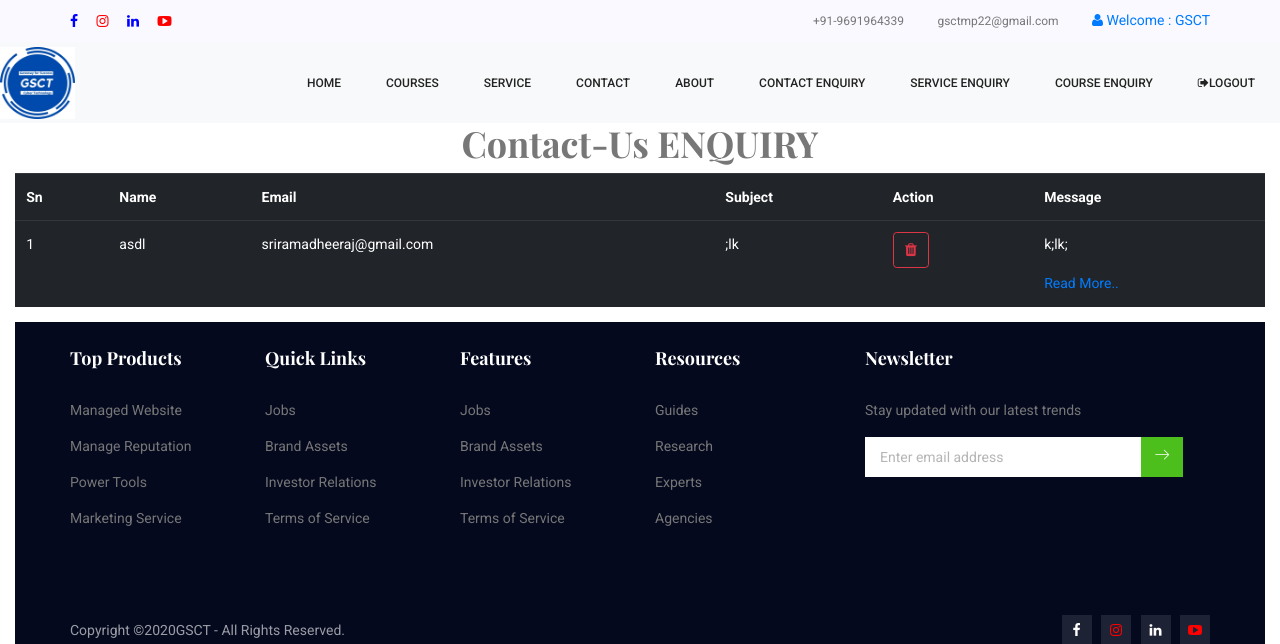
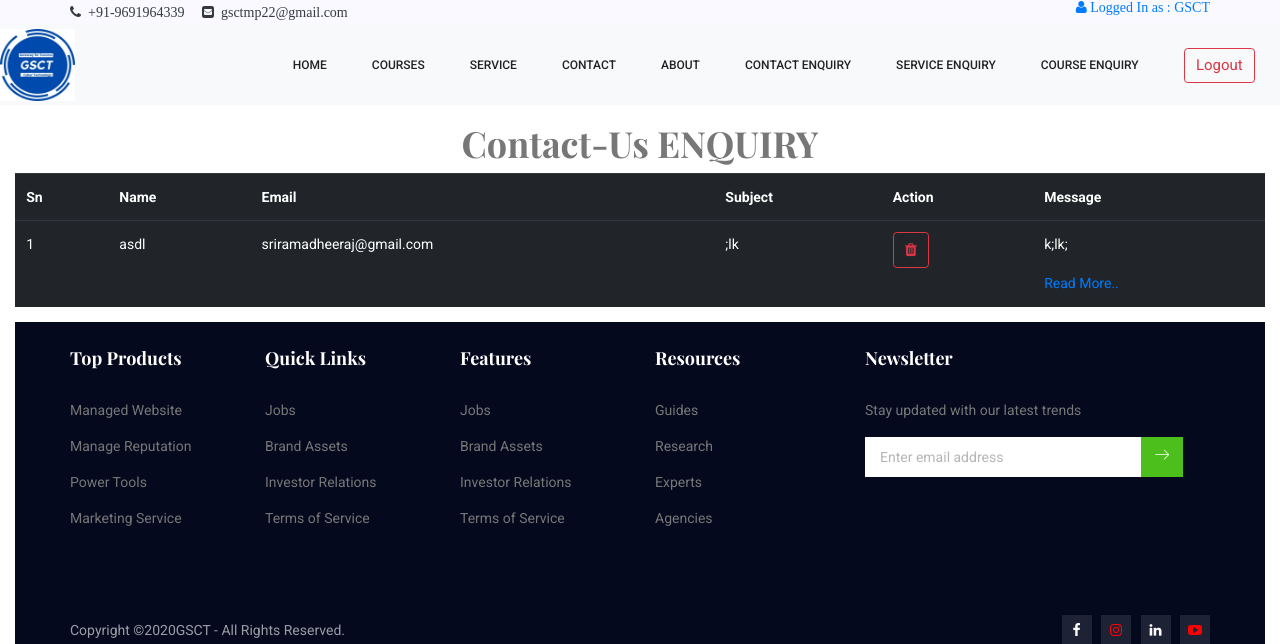
Before and after one commit to gsctmp22/gsctinstitute, a Django app: page /contactenqlist/ in a window 1280 px wide. Shown: the top 644 px of the page. Run offline with Django 3.2, Linux system fonts and the light colour scheme; a user stored in the database is signed in; data comes from the database, SQL or seed files in the repository; both versions use the stored data as it was after the commit; some libraries are stand-ins or nearby versions.

Commit message:
navbar edited

```diff
--- a/template/adminapp/contactuslist.html
+++ b/template/adminapp/contactuslist.html
@@ -1,6 +1,6 @@
 {% extends 'app1/index.html' %}
+{% load static %}
 {% block body_block %}
-{% load static %}
 {% load crispy_forms_tags %}
 
 
--- a/template/adminapp/delete_contact_enquiry.html
+++ b/template/adminapp/delete_contact_enquiry.html
@@ -1,6 +1,6 @@
 {% extends 'app1/index.html' %}
+{% load static %}
 {% block body_block %}
-{% load static %}
 
 
 <!-- <a href=""><button type="button" class="btn btn-danger">Confirm</button></a> -->
--- a/template/adminapp/delete_course_enquiry.html
+++ b/template/adminapp/delete_course_enquiry.html
@@ -1,6 +1,6 @@
 {% extends 'app1/index.html' %}
+{% load static %}
 {% block body_block %}
-{% load static %}
 
 
 <!-- <a href=""><button type="button" class="btn btn-danger">Confirm</button></a> -->
--- a/template/adminapp/delete_service.html
+++ b/template/adminapp/delete_service.html
@@ -1,6 +1,6 @@
 {% extends 'app1/index.html' %}
+{% load static %}
 {% block body_block %}
-{% load static %}
 
 
 <!-- <a href=""><button type="button" class="btn btn-danger">Confirm</button></a> -->
--- a/template/adminapp/serviceenqlist.html
+++ b/template/adminapp/serviceenqlist.html
@@ -1,6 +1,6 @@
 {% extends 'app1/index.html' %}
+{% load static %}
 {% block body_block %}
-{% load static %}
 {% load crispy_forms_tags %}
 
 
--- a/template/app1/index.html
+++ b/template/app1/index.html
@@ -49,32 +49,21 @@
         <!--================Header Menu Area =================-->
         <header class="header_area">
            	<div class="top_menu row m0">
-           		<div class="container">
-					<div class="float-left">
+					         <div class="container">
 						<ul class="list header_social">
-							<li><a href="https://www.facebook.com/gsct.sidhi"><i class="fa fa-facebook" style="color:blue"></i></a></li>
+							<!-- <li><a href="https://www.facebook.com/gsct.sidhi"><i class="fa fa-facebook" style="color:blue"></i></a></li>
 							<li><a href="https://www.instagram.com/gsctmp22"><i class="fa fa-instagram" style="color:red"></i></a></li>
               <li><a href="https://www.linkedin.com/in/gsct-cyber-technology-6501721b8/"><i class="fa fa-linkedin" style="color:blue"></i></a></li>
-							<li><a href="https://www.youtube.com/channel/UCJY01lSVNnk-LmX5qgw7ZWg?view_as=subscriber"><i class="fa fa-youtube-play" style="color:red"></i></a></li>
+							<li><a href="https://www.youtube.com/channel/UCJY01lSVNnk-LmX5qgw7ZWg?view_as=subscriber"><i class="fa fa-youtube-play" style="color:red"></i></a></li> -->
 
-					</div>
-					<div class="float-right">
-						<a class="dn_btn" href="">+91-9691964339</a>
-						<a class="dn_btn" href="mailto:support@colorlib.com">gsctmp22@gmail.com</a>
+              <span class="text-dark fa fa-phone">&nbsp +91-9691964339</span> &nbsp &nbsp
+              <span class="text-dark fa fa-envelope-square">&nbsp gsctmp22@gmail.com</span> &nbsp &nbsp
 
-<!-- ========================admin Login+=========================   -->
-          {% if not request.user.is_authenticated %}
-            <a href="/accounts/login"><span class="fa fa-sign-in"></span> Login</a>
-          {% endif %}
+              {% if request.user.is_authenticated %}
+                <span class="fa fa-user text-primary float-right"> Logged In as : {{user.get_username|upper}}</span>
+              {% endif %}
 
-          {% if request.user.is_authenticated %}
-          <a href="#"><span class="fa fa-user"></span> Welcome : {{user.get_username|upper}}  </a>
-          <!-- <a href="/accounts/logout"><span class="fa fa-sign-out"></span>Logout</a> -->
-          {% endif %}
-<!-- ========================admin Login=========================   -->
-
-          </div>
-           		</div>
+					       </div>
              </div>
 
 
@@ -83,10 +72,8 @@
 
               <nav class="navbar navbar-expand-lg navbar-light bg-light">
                 <a class="navbar-brand" href="/">
-                  <img src="{% static 'img/logo1.jpeg' %}" height="72px" width="75" alt="">
+                  <img src="{% static 'img/logo1.jpeg' %}" height="72px" width="75px" alt="gsct logo">
                 </a>
-
-
 
                 <button class="navbar-toggler" type="button" data-toggle="collapse" data-target="#navbarTogglerDemo01" aria-controls="navbarTogglerDemo01" aria-expanded="false" aria-label="Toggle navigation">
                   <span class="fa fa-bars"></span>
@@ -123,14 +110,7 @@
 
 
 
-                      {% if request.user.is_authenticated %}
-                      <li class="nav-item">
-                        <a class="nav-link" href="#">  <span class="fa fa-user"></span> Welcome : {{user.get_username|upper}}  ||  </a>
-                      </li>
-                      <a href="#">
-                        <span class="fa fa-user"></span> Welcome : {{user.get_username|upper}}  ||  </a>
-                      <a href="/accounts/logout"><span class="fa fa-sign-out"></span>Logout</a>
-                      {% endif %}
+
 
                       </ul>
 								</li>
@@ -144,7 +124,7 @@
 
                 {% if not request.user.is_authenticated %}
                 <li class="nav-item">
-                  <a class="nav-link" href="/accounts/login">Login As Admin</a>
+                  <a class="nav-link" href="/accounts/login"> <button type="button"class="btn btn-outline-primary" name="button">Login</button> </a>
                 </li>
                 {% endif %}
 
@@ -152,7 +132,9 @@
                       <li class="nav-item"><a class="nav-link" href="/contactenqlist">Contact Enquiry</a></li>
                       <li class="nav-item"><a class="nav-link" href="/serviceenqlist">Service Enquiry</a></li>
                       <li class="nav-item"><a class="nav-link" href="/courseenqlist">Course Enquiry</a></li>
-                      <li class="nav-item"> <a   class="nav-link"href="/accounts/logout"><span class="fa fa-sign-out"></span>Logout</a>
+                      <!-- <li class="nav-item"><a class="nav-link btn btn-outline-danger" href="/accounts/logout">Logout</a></li> -->
+                      <li class="nav-item">
+                        <a class="nav-link" href="/accounts/logout"> <button type="button"class="btn btn-outline-danger" name="button">Logout</button> </a>
                       </li>
                 {% endif %}
 
--- a/template/app1/services/carporate.html
+++ b/template/app1/services/carporate.html
@@ -106,7 +106,7 @@
 
 
                 <img src="{% static 'img/courses/corporate-classroom.jpg' %}" height="220" width="380" style="padding: 10px;" alt="">
-                <img src="{% static 'img/courses/corporate-DigitalMarketing.jpg' %}" height="220" width="380" style="padding: 10px;"  alt="">
+                <img src="{% static 'img/courses/corporate-professional.jpg' %}" height="220" width="380" style="padding: 10px;"  alt="">
                 <img src="{% static 'img/courses/corporate-professional.jpg' %}" height="220" width="350" style="padding: 10px;" alt="">
 
               <br><br><br><br><br>
```
Also changed, not shown: db.sqlite3.
